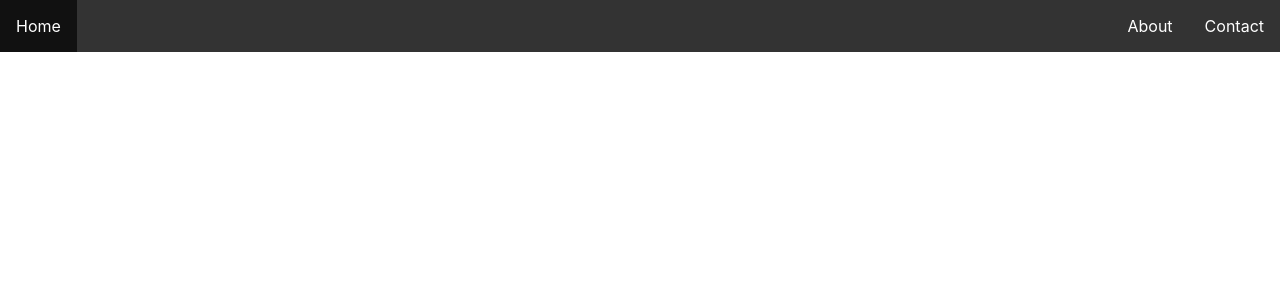
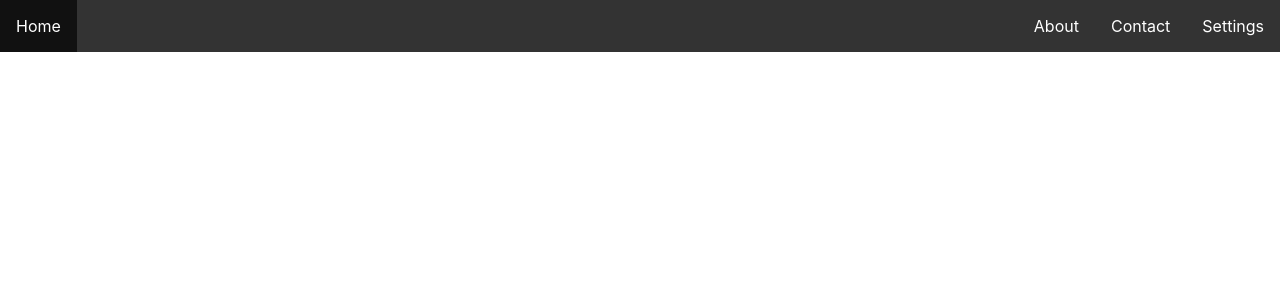
Before and after one commit to Diptanshu8/piface, a Python web app: template app/templates/base.html in a window 1280 px wide. Shown: the top 300 px of the page. Run offline with Jinja, Linux system fonts and the light colour scheme; the template is opened without the code that fills it, so the values that code supplies are empty; some libraries are stand-ins or nearby versions.

Commit message:
Add settings button in the nav bar
Add settings button with a dummy route. Basic approach is to reroute to
a new page where the buttons could be toggled on or off via a form and
the settings are kept persistent via a DB.

Signed-off-by: Diptanshu8 <diptanshuj@gmail.com>

```diff
--- a/app/routes.py
+++ b/app/routes.py
@@ -152,6 +152,10 @@ def reboot():
     os.system("sudo shutdown -r now")
     return make_response(jsonify("Rebooting..."), 200)
 
+@app.route('/settings')
+def settings():
+    return "Settings page!"
+
 @app.route('/')
 def index():
     return render_template('functions.html', title="Diptanshu's", user = user)
--- a/app/templates/base.html
+++ b/app/templates/base.html
@@ -21,6 +21,7 @@
 <!-- Responsive Navigation Bar -->
 <ul class="topnav">
   <li><a href="/">Home</a></li>
+  <li class="right"><a href="{{ url_for('settings') }}">Settings</a></li>
   <li class="right"><a href="#contact">Contact</a></li>
   <li class="right"><a href="#about">About</a></li>
 </ul>
```
